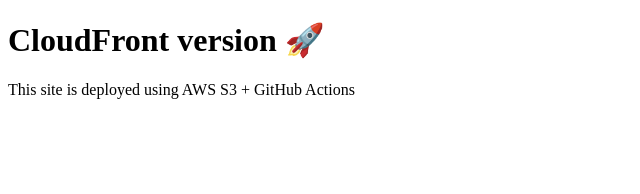
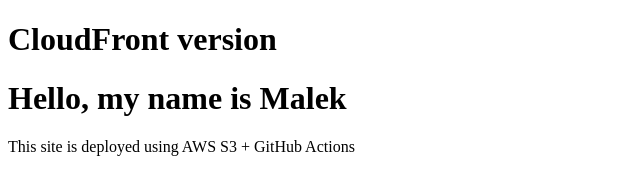
Before and after one commit to YVC-CloudDev/malek-static-site-hw4, a plain HTML site: page index.html in a window 1280 px wide. Shown: the whole page, without its empty margins (0-640 px from the left). Drawn offline with Linux system fonts and the light colour scheme.

Commit message:
Update index.html to CloudFront version heading

```diff
--- a/index.html
+++ b/index.html
@@ -4,7 +4,8 @@
     <title>My Website</title>
 </head>
 <body>
-    <h1>CloudFront version 🚀</h1>
+    <h1>CloudFront version </h1>
+    <h1>Hello, my name is Malek</h1>
     <p>This site is deployed using AWS S3 + GitHub Actions</p>
 </body>
 </html>
```
